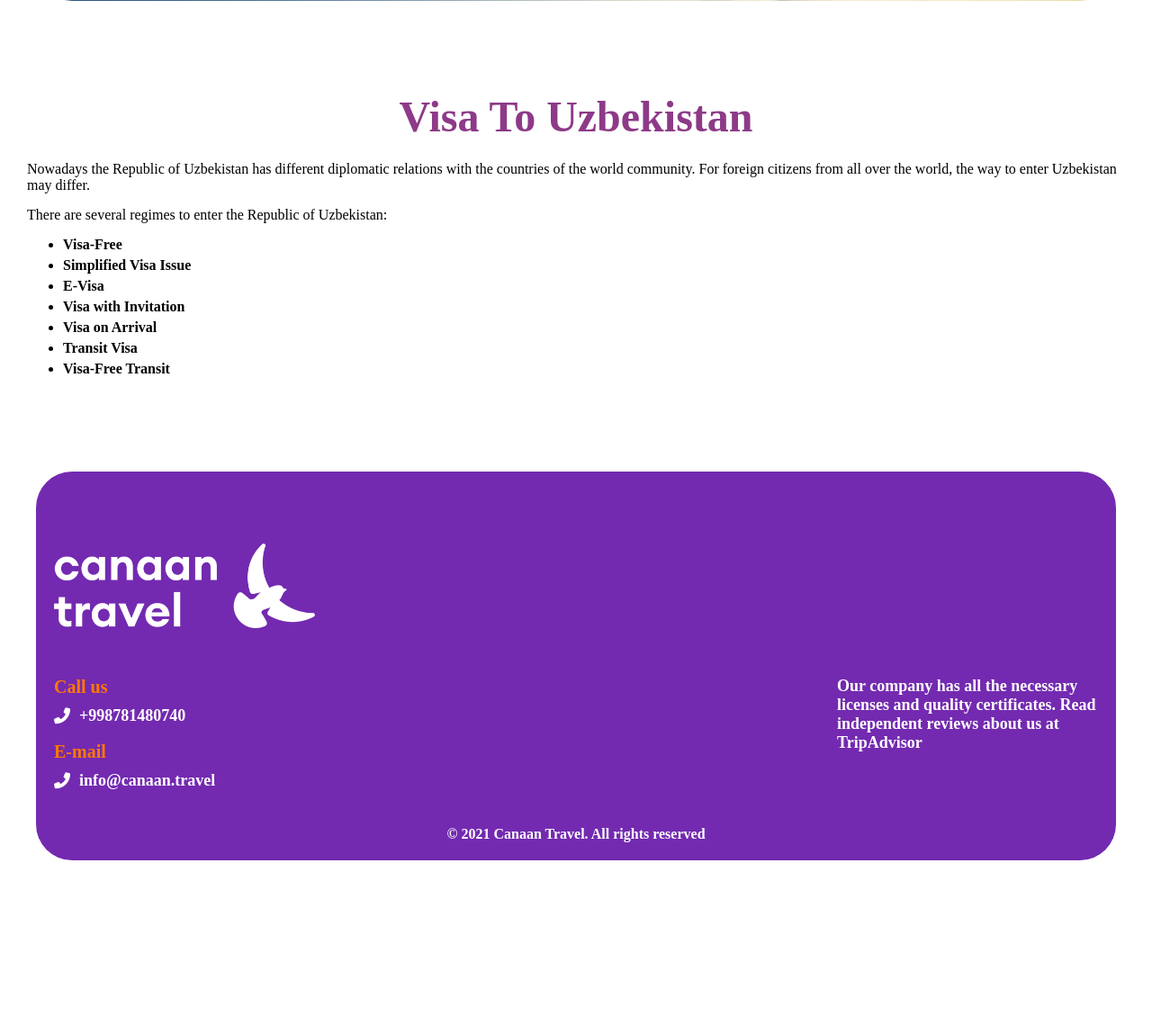
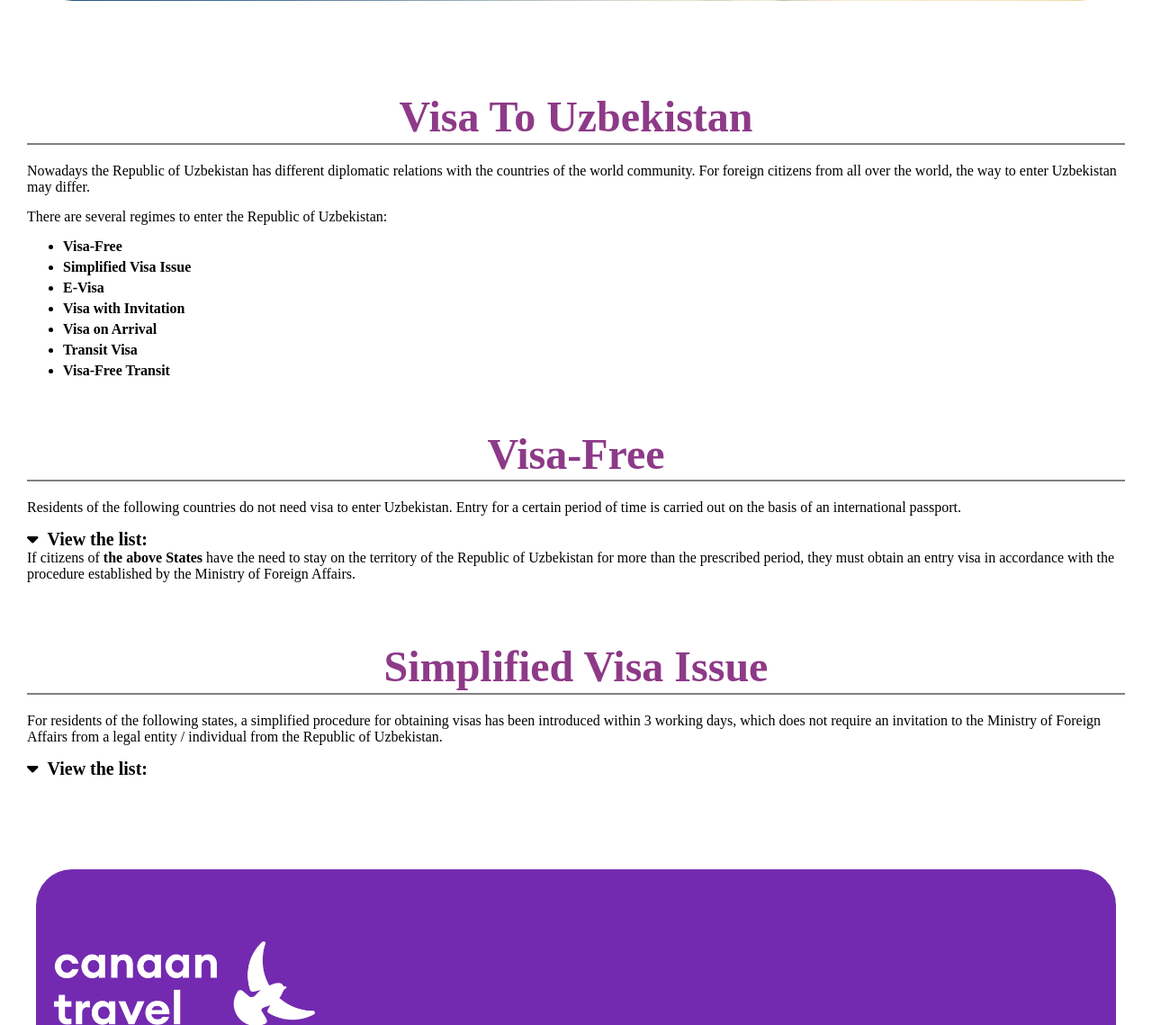
Before and after one commit to JavohirToirov/Canan-travel, a PHP site: template pages/info_tourists.php in a window 1280 px wide. Shown: the part 628-1767 px from the top of the page at 90% size. Before the commit the page ends 1584 px from the top, so only its background shows below. Run offline with PHP 8.4, Linux system fonts and the light colour scheme; the template is opened without the code that fills it, so the values that code supplies are empty; some web fonts are replaced.

Commit message:
info-page

```diff
--- a/css/style.css
+++ b/css/style.css
@@ -1756,6 +1756,28 @@ nav .content .links {
     padding-left: 40px;
 }
 
+.info-tourst-mainBlock-box h2 {
+    border-bottom: 2px solid gray;
+}
+
+.dropdown-box h3 {
+    cursor: pointer;
+    font-size: 20px;
+    font-weight: 700;
+    font-family: var(--popins-font);
+}
+
+.dropdown-box h3 i {
+    padding-right: 10px;
+}
+
+.dropdown-box-content{
+    margin-top: 10px;
+}
+
+.info-tourst-mainBlock-box-reg-text{
+    margin-bottom: 50px;
+}
 /* **********************keyframes************************** */
 @-webkit-keyframes toBottomFromTop {
     49% {
--- a/js/main.js
+++ b/js/main.js
@@ -5,6 +5,14 @@ $(function () {
     $(".traveltour-top-search-close").click(function () {
         $(".traveltour-top-search-wrap").removeClass("active");
     })
+
+    function dropInfo() {
+        $('.dropdown-box-content').hide();
+        $('.dropdown-box h3').click(function () {
+            $('.dropdown-box-content').slideToggle();
+        })
+    }
+    dropInfo();
 })
 
 const img = document.querySelector('.main-header-block-img');
--- a/pages/info_tourists.php
+++ b/pages/info_tourists.php
@@ -15,8 +15,9 @@
             <h2>Visa To Uzbekistan</h2>
             <p>Nowadays the Republic of Uzbekistan has different diplomatic relations with the countries of the world community. For foreign citizens from all over the world, the way to enter Uzbekistan may differ.</p>
             <div class="info-tourst-mainBlock-box-reg">
-            <p>There are several regimes to enter the Republic of Uzbekistan:</p>
-              <ul>
+            <div class="info-tourst-mainBlock-box-reg-text">
+               <p>There are several regimes to enter the Republic of Uzbekistan:</p>
+               <ul>
                  <li>Visa-Free</li>
                  <li>Simplified Visa Issue</li>
                  <li>E-Visa</li>
@@ -24,7 +25,41 @@
                  <li>Visa on Arrival</li>
                  <li>Transit Visa</li>
                  <li>Visa-Free Transit</li>
-              </ul>
+               </ul>
+            </div>
+            <div class="info-tourst-mainBlock-box-reg-text dropdown">
+               <h2>Visa-Free</h2>
+               <p>Residents of the following countries do not need visa to enter Uzbekistan. Entry for a certain period of time is carried out on the basis of an international passport.</p>
+               <div class="dropdown-box">
+                  <h3><i class="fas fa-caret-down"></i>View the list:</h3>
+                  <div class="dropdown-box-content">
+                     <p><strong>Permanent</strong></p>
+                     <p>Azerbaijan Armenia Belarus Georgia Kazakhstan Moldova Russia Ukraine</p>
+                     <p><strong>Entry for a period of 30 days</strong></p>
+                     <p>France Germany Indonesia Israel Japan South</p>
+                     <p>Korea Malaysia Singapore Tajikistan Turkey</p>
+                     <p><strong>Entry for a period of 60 days</strong></p>
+                     <p>Kyrgyzstan</p>
+                  </div>
+               </div>
+               <p>If citizens of <strong>the above States</strong> have the need to stay on the territory of the Republic of Uzbekistan for more than the prescribed period, they must obtain an entry visa in accordance with the procedure established by the Ministry of Foreign Affairs.</p>
+            </div>
+            <div class="info-tourst-mainBlock-box-reg-text dropdown">
+               <h2>Simplified Visa Issue</h2>
+               <p>For residents of the following states, a simplified procedure for obtaining visas has been introduced within 3 working days, which does not require an invitation to the Ministry of Foreign Affairs from a legal entity / individual from the Republic of Uzbekistan.</p>
+               <div class="dropdown-box">
+                  <h3><i class="fas fa-caret-down"></i>View the list:</h3>
+                  <div class="dropdown-box-content">
+                     <p><strong>Permanent</strong></p>
+                     <p>Azerbaijan Armenia Belarus Georgia Kazakhstan Moldova Russia Ukraine</p>
+                     <p><strong>Entry for a period of 30 days</strong></p>
+                     <p>France Germany Indonesia Israel Japan South</p>
+                     <p>Korea Malaysia Singapore Tajikistan Turkey</p>
+                     <p><strong>Entry for a period of 60 days</strong></p>
+                     <p>Kyrgyzstan</p>
+                  </div>
+               </div>
+            </div>
             </div>
           </div>
       </div>
```
